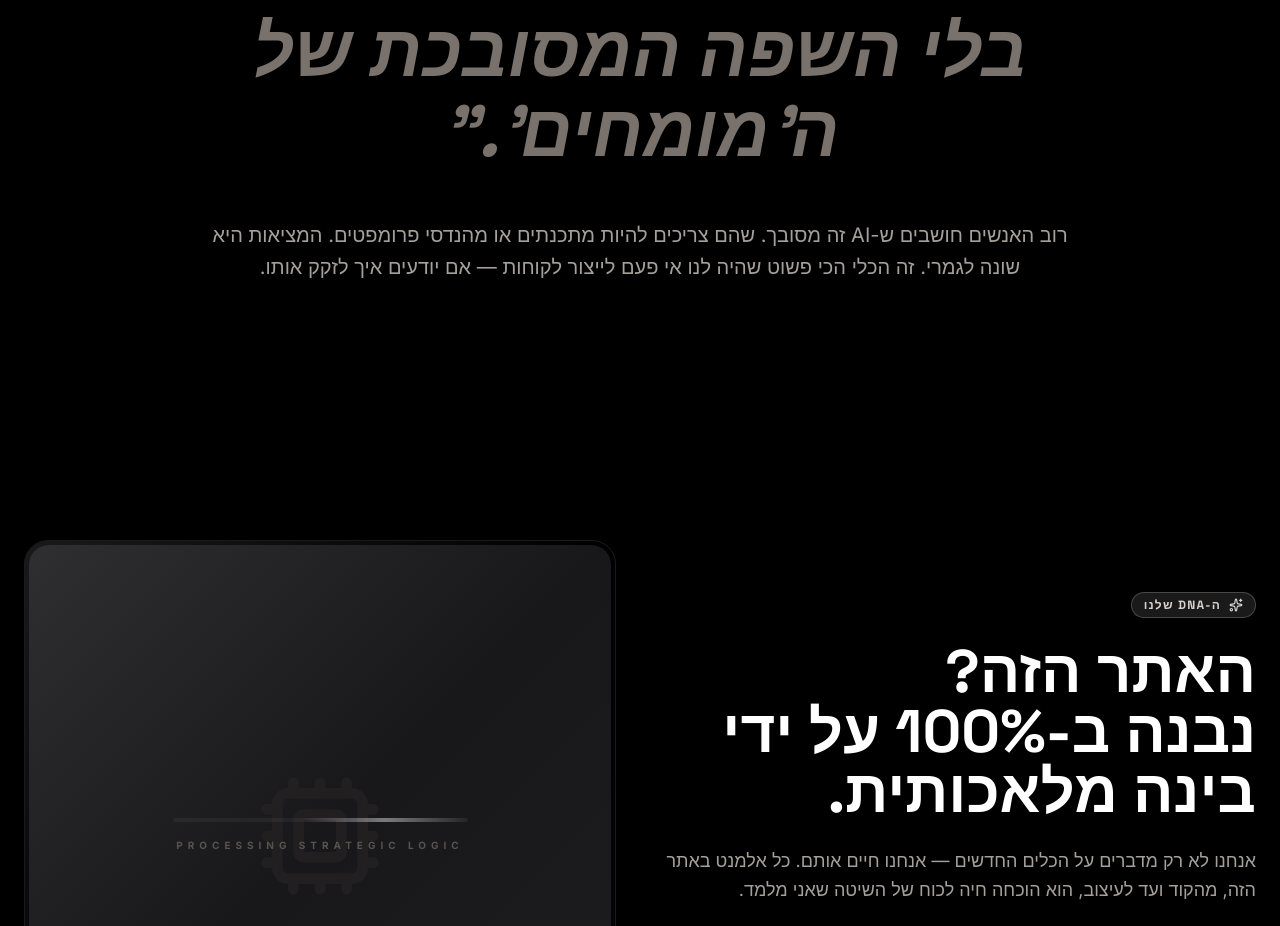
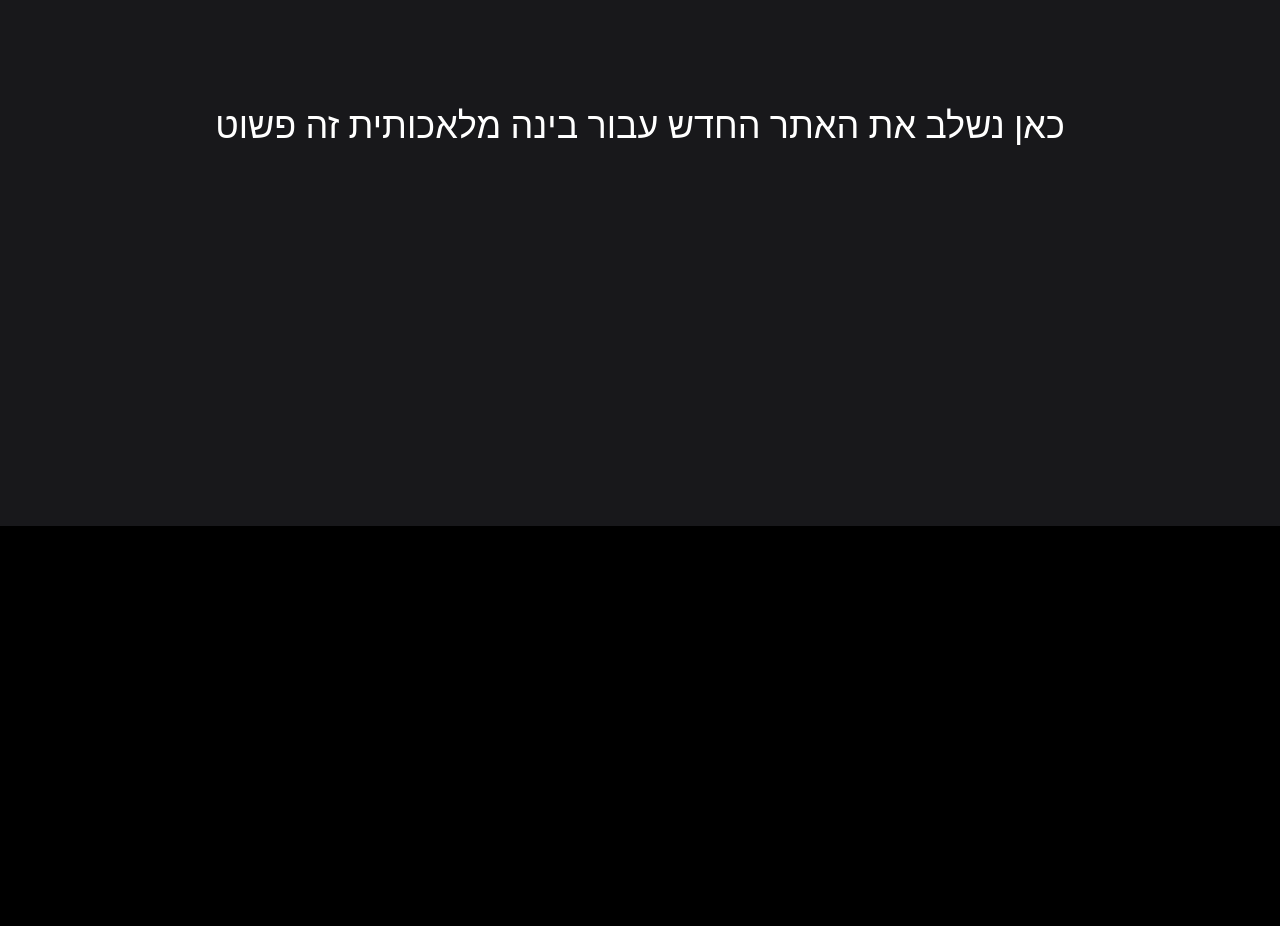
Before and after one commit to metanel/AI-is-Simple-, a React (Vite) app: page / in a window 1280 px wide. Shown: the part 1874-2800 px from the top of the page. After the commit the page ends 2400 px from the top, so only its background shows below. Built offline with nearby package versions, Linux system fonts and the light colour scheme.

Commit message:
Refactor App component and improve scroll functionality

```diff
--- a/App.tsx
+++ b/App.tsx
@@ -43,6 +43,8 @@ const Section = ({ children, className = "" }: { children: React.ReactNode; clas
 
 const App: React.FC = () => {
       const containerRef = useRef<HTMLDivElement>(null);
+      const contentRef = useRef<HTMLDivElement>(null);
+
       const { scrollYProgress } = useScroll({
         target: containerRef,
         offset: ["start start", "end end"]
@@ -52,13 +54,9 @@ const App: React.FC = () => {
       const heroOpacity = useTransform(scrollYProgress, [0, 0.15], [1, 0]);
       const heroBlur = useTransform(scrollYProgress, [0, 0.1], ["blur(0px)", "blur(10px)"]);
 
-  const [isLoaded, setIsLoaded] = useState(false);
-
-  useEffect(() => {
-    setIsLoaded(true);
-  }, []);
-
-  const ghlLink = "https://checkout.ghl.com/your-product-link"; // User should replace this
+      const scrollToContent = () => {
+        contentRef.current?.scrollIntoView({ behavior: 'smooth' });
+      };
 
       return (
     <div ref={containerRef} className="bg-black text-white font-sans rtl selection:bg-white selection:text-black min-h-screen">
@@ -89,194 +87,25 @@ const App: React.FC = () => {
             </motion.p>
           </motion.div>
 
-          <motion.div
+          <motion.button
             initial={{ opacity: 0 }}
             animate={{ opacity: 0.4 }}
+            whileHover={{ opacity: 1, scale: 1.05 }}
             transition={{ delay: 2, duration: 1 }}
-            className="absolute bottom-12 left-1/2 -translate-x-1/2 flex flex-col items-center gap-4 text-white"
+            onClick={scrollToContent}
+            className="absolute bottom-12 left-1/2 -translate-x-1/2 flex flex-col items-center gap-4 text-white cursor-pointer"
           >
             <span className="text-[10px] uppercase tracking-[0.5em] font-medium">גללו למטה</span>
             <ChevronDown className="animate-bounce" size={20} />
-          </motion.div>
+          </motion.button>
         </div>
       </section>
 
-      {/* Subtle Subtitle / Objection Handler */}
-      <Section className="text-center flex flex-col items-center">
-        <motion.div
-           initial={{ opacity: 0, y: 30 }}
-           whileInView={{ opacity: 1, y: 0 }}
-           viewport={{ once: true }}
-           className="max-w-4xl"
-        >
-          <h2 className="text-4xl md:text-7xl font-bold font-display leading-[1.1] mb-12">
-            "מצאתי דרך לעשות את זה פשוט. <br/>
-            <span className="text-stone-500 italic">בלי השפה המסובכת של ה'מומחים'."</span>
-          </h2>
-          <p className="text-lg md:text-xl text-stone-400 leading-relaxed">
-            רוב האנשים חושבים ש-AI זה מסובך. שהם צריכים להיות מתכנתים או מהנדסי פרומפטים. המציאות היא שונה לגמרי. זה הכלי הכי פשוט שהיה לנו אי פעם לייצור לקוחות — אם יודעים איך לזקק אותו.
-          </p>
-        </motion.div>
-      </Section>
-
-      {/* DNA Section - Built with AI */}
-      <Section>
-        <div className="grid md:grid-cols-2 gap-12 items-center">
-          <motion.div
-            initial={{ opacity: 0, x: 50 }}
-            whileInView={{ opacity: 1, x: 0 }}
-            viewport={{ once: true }}
-          >
-            <div className="inline-flex items-center gap-2 px-3 py-1 rounded-full bg-white/10 border border-white/20 text-xs font-bold uppercase tracking-widest text-stone-300 mb-6 font-display">
-              <Sparkles size={14} /> ה-DNA שלנו
-            </div>
-            <h2 className="text-4xl md:text-6xl font-bold font-display mb-6">
-              האתר הזה? <br/>
-              נבנה ב-100% על ידי בינה מלאכותית.
-            </h2>
-            <p className="text-lg text-stone-400 mb-8 leading-relaxed">
-              אנחנו לא רק מדברים על הכלים החדשים — אנחנו חיים אותם. כל אלמנט באתר הזה, מהקוד ועד לעיצוב, הוא הוכחה חיה לכוח של השיטה שאני מלמד.
-            </p>
-            <ul className="space-y-4">
-              {[
-                "ניתוח דאטה בזמן אמת",
-                "אוטומציות שיווקיות חכמות",
-                "קריאייטיב שנוצר במיוחד עבורך",
-                "מינוף מקסימלי במינימום מאמץ"
-              ].map((item, i) => (
-                <li key={i} className="flex items-center gap-3 text-stone-300">
-                  <CheckCircle2 className="text-green-500" size={20} />
-                  <span>{item}</span>
-                </li>
-              ))}
-            </ul>
-          </motion.div>
-          <motion.div
-            initial={{ opacity: 0, scale: 0.8 }}
-            whileInView={{ opacity: 1, scale: 1 }}
-            viewport={{ once: true }}
-            className="relative aspect-square rounded-3xl overflow-hidden border border-white/10 p-1 group"
-          >
-             <div className="absolute inset-0 bg-gradient-to-br from-white/20 via-transparent to-white/5 opacity-50 group-hover:opacity-80 transition-opacity" />
-             <div className="w-full h-full bg-zinc-900 rounded-[calc(1.5rem-4px)] flex items-center justify-center overflow-hidden">
-                <Cpu className="w-32 h-32 text-stone-800 animate-pulse" />
-                <div className="absolute inset-0 flex flex-col items-center justify-center gap-4">
-                   <div className="w-1/2 h-1 bg-white/5 rounded-full overflow-hidden">
-                     <motion.div
-                        initial={{ width: 0 }}
-                        whileInView={{ width: "100%" }}
-                        transition={{ duration: 2, repeat: Infinity }}
-                        className="h-full bg-gradient-to-r from-transparent via-white/40 to-transparent"
-                     />
-                   </div>
-                   <span className="text-[10px] uppercase tracking-[0.5em] text-stone-600 font-bold">Processing Strategic Logic</span>
-                </div>
-             </div>
-          </motion.div>
-        </div>
-      </Section>
-
-      {/* The Product - First Lesson */}
-      <Section className="bg-zinc-950/50 backdrop-blur-md rounded-[3rem] border border-white/5 my-32">
-        <div className="text-center max-w-4xl mx-auto">
-          <h2 className="text-4xl md:text-7xl font-bold font-display mb-8">
-            איך לייצר לקוחות באמצעות הבינה המלאכותית
-          </h2>
-          <p className="text-xl md:text-2xl text-stone-400 mb-12">
-            הזדמנות חד פעמית: השיעור הראשון מהקורס המלא פתוח עכשיו לצפייה ישירה.
-          </p>
-
-          <div className="grid md:grid-cols-3 gap-8 text-right mb-16 px-4">
-             {[
-               { icon: <Zap />, title: "השיטה המהירה", desc: "איך להקים מערך שיווקי תוך פחות מ-60 דקות." },
-               { icon: <Globe />, title: "הזדמנות גלובלית", desc: "למה דווקא עכשיו זה הזמן הכי טוב להיכנס לתחום." },
-               { icon: <ShieldCheck />, title: "ביטחון כלכלי", desc: "לבנות מותג שעובד עבורך גם כשאתה ישן." }
-             ].map((feature, i) => (
-                <div key={i} className="p-8 rounded-2xl bg-white/5 border border-white/10 hover:border-white/20 transition-colors">
-                   <div className="w-12 h-12 bg-white/10 rounded-xl flex items-center justify-center mb-6 text-white">
-                      {feature.icon}
-                   </div>
-                   <h3 className="text-xl font-bold mb-3">{feature.title}</h3>
-                   <p className="text-stone-500 text-sm leading-relaxed">{feature.desc}</p>
-                </div>
-             ))}
+      {/* כאן ימוקם האתר החדש בהמשך */}
+      <div ref={contentRef} className="relative z-20 min-h-screen bg-zinc-900 flex items-center justify-center">
+        <h2 className="text-4xl text-white font-display">כאן נשלב את האתר החדש עבור בינה מלאכותית זה פשוט</h2>
       </div>
 
-          <motion.a
-            href={ghlLink}
-            whileHover={{ scale: 1.05 }}
-            whileTap={{ scale: 0.98 }}
-            className="inline-flex items-center gap-4 bg-white text-black px-12 py-6 rounded-2xl text-xl font-bold hover:shadow-[0_0_30px_rgba(255,255,255,0.4)] transition-all"
-          >
-            גשו לסרטון הראשון עכשיו <Play size={24} fill="black" />
-          </motion.a>
-          <p className="mt-6 text-stone-600 text-sm flex items-center justify-center gap-2">
-            <Lock size={12} /> רכישה מאובטחת דרך GHL
-          </p>
-        </div>
-      </Section>
-
-      {/* Matanel Section - The Story */}
-      <Section>
-        <div className="flex flex-col md:flex-row gap-16 items-center">
-           <div className="w-full md:w-1/3">
-              <div className="aspect-[3/4] bg-stone-900 rounded-3xl overflow-hidden relative grayscale hover:grayscale-0 transition-all duration-700">
-                 {/* Imagine Matanel's photo here */}
-                 <div className="absolute inset-0 flex items-center justify-center text-stone-800">
-                    <span className="text-6xl font-bold font-display opacity-20">MATANEL</span>
-                 </div>
-              </div>
-           </div>
-           <div className="w-full md:w-2/3">
-              <h2 className="text-4xl font-bold font-display mb-6">מתנאל — במילים פשוטות</h2>
-              <div className="space-y-6 text-xl text-stone-400 leading-relaxed">
-                 <p>
-                    "אני לא מאמין בקיצורי דרך, אבל אני כן מאמין בכלים שמקצרים את הדרך. המהפכה של ה-AI היא לא על 'להחליף' אותנו, אלא על לתת לנו כוחות על."
-                 </p>
-                 <p>
-                    אחרי שנים בתחום האסטרטגיה והשיווק, זיקקתי את הידע שלי לשיטה אחת פשוטה שכל אחד יכול ליישם. בלי צורך בניסיון קודם, בלי צורך בתקציבי עתק.
-                 </p>
-              </div>
-           </div>
-        </div>
-      </Section>
-
-      {/* Macro Economic Urgency */}
-      <Section className="border-t border-white/10">
-         <div className="max-w-3xl">
-            <h2 className="text-3xl md:text-5xl font-bold font-display mb-8 text-red-500/80 uppercase tracking-tighter">
-               אל תפספסו את הרכבת.
-            </h2>
-            <div className="space-y-6 text-xl text-stone-400">
-               <p>
-                  הכלכלה העולמית משנה פנים. מי שילמד לרתום את הבינה המלאכותית היום, יקבע את חוקי המשחק של מחר. זה לא עוד קורס שיווק — זו ההכנה שלכם לעולם החדש.
-               </p>
-               <p className="font-bold text-white">
-                  ההזדמנות הזאת קורית פעם בדור. אל תגידו 'הייתי יכול'. תגידו 'עשיתי'.
-               </p>
-            </div>
-         </div>
-      </Section>
-
-      {/* Final CTA */}
-      <footer className="relative z-10 pt-24 pb-12 bg-zinc-950 border-t border-white/5">
-         <div className="max-w-7xl mx-auto px-6 text-center">
-            <h3 className="text-3xl font-bold font-display mb-8">מוכנים לצאת לדרך?</h3>
-            <a
-              href={ghlLink}
-              className="inline-block bg-white text-black px-10 py-5 rounded-xl font-bold text-lg hover:bg-stone-200 transition-colors mb-16"
-            >
-              התחילו את הקורס עכשיו
-            </a>
-            <div className="flex flex-col md:flex-row justify-between items-center gap-6 border-t border-white/5 pt-12 text-stone-600 text-sm">
-               <p>© 2026 זיקוק אסטרטגי. כל הזכויות שמורות.</p>
-               <div className="flex gap-8">
-                  <a href="#" className="hover:text-white transition-colors">תקנון אתר</a>
-                  <a href="#" className="hover:text-white transition-colors">מדיניות פרטיות</a>
-               </div>
-            </div>
-         </div>
-      </footer>
     </div>
   );
 };
```
Lines whose indentation alone changed are shown as unchanged.
